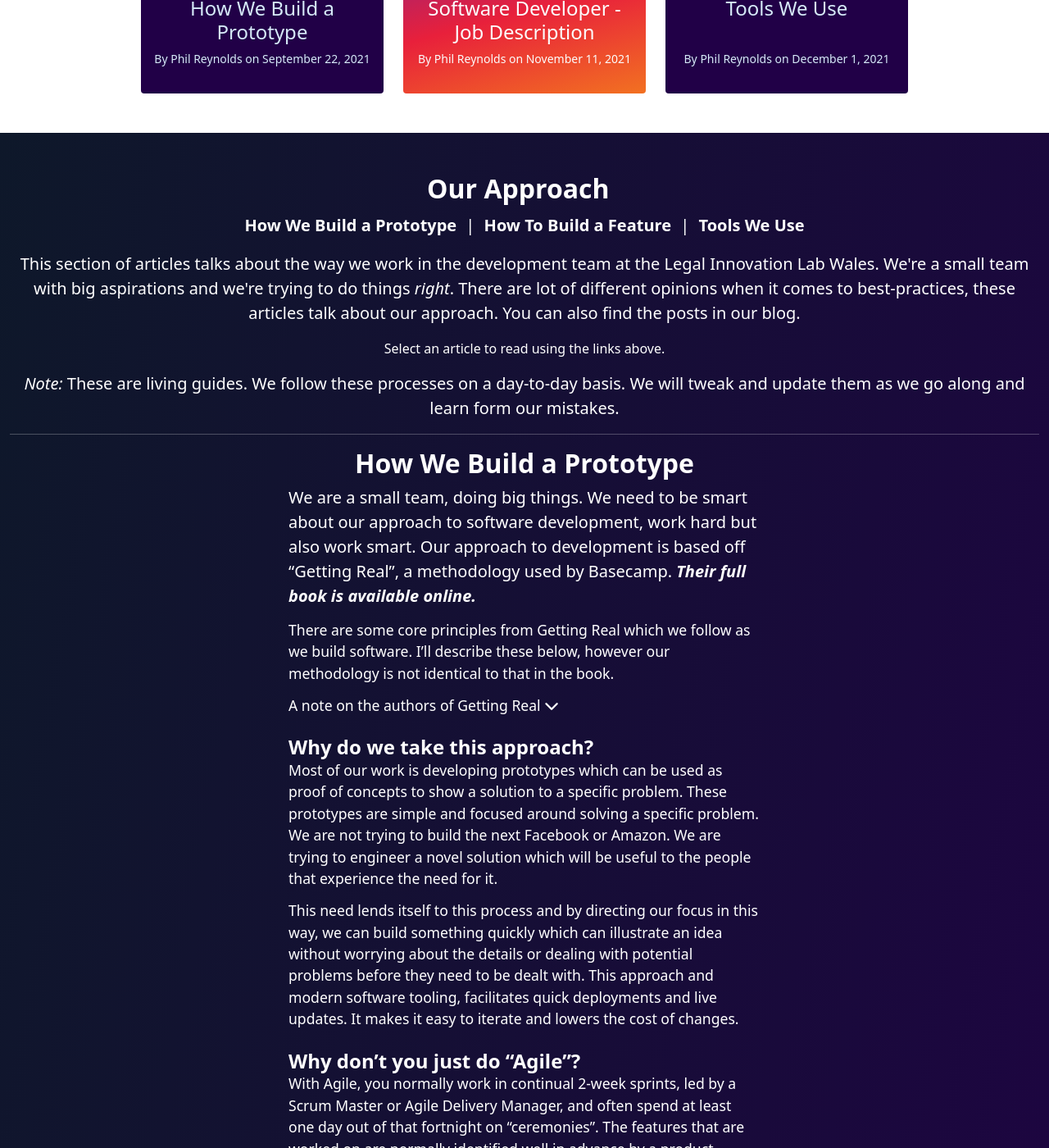
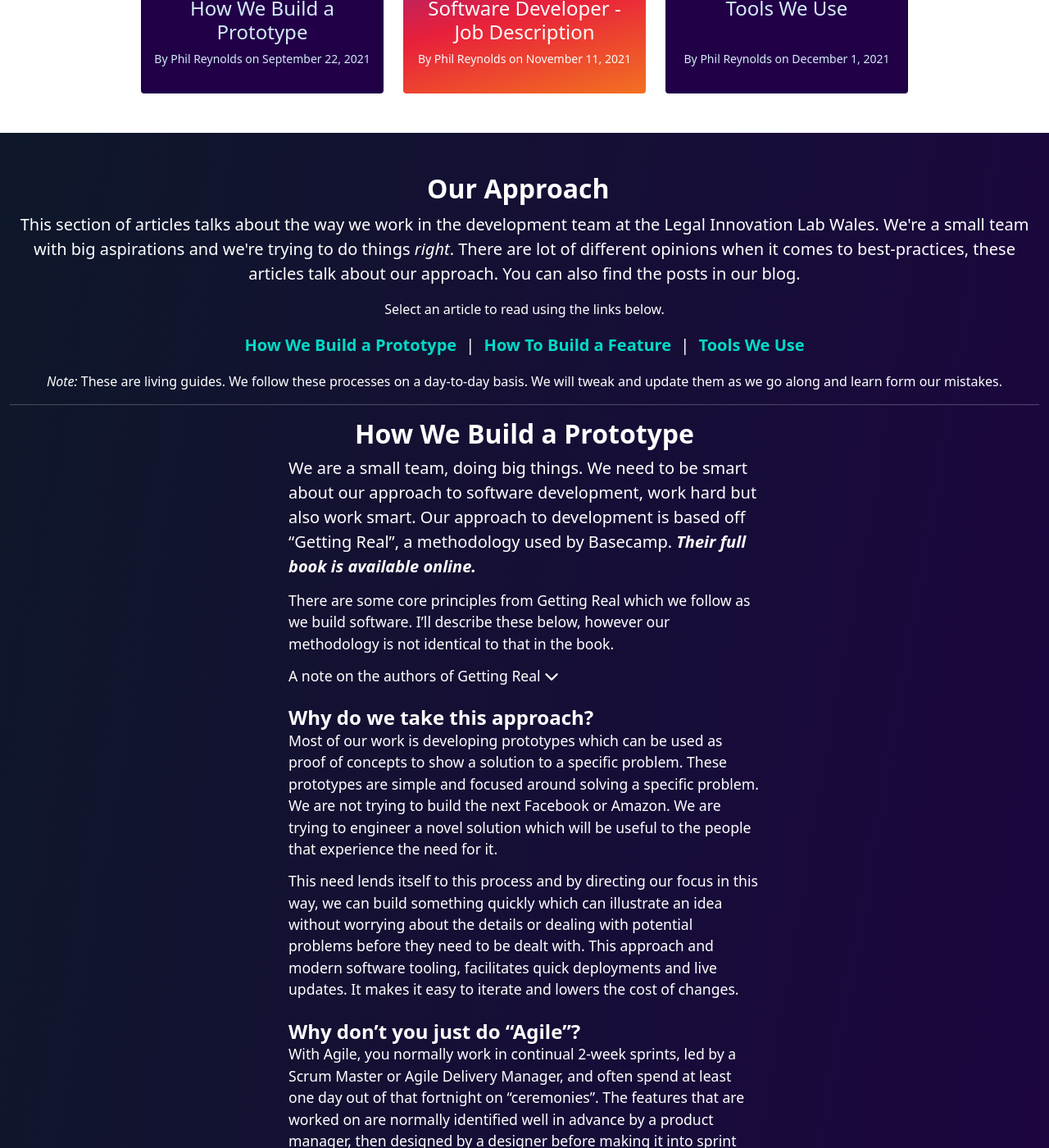
Before and after one commit to Legal-Innovation-Lab-Wales/dev-page, a Jekyll site: the page built from index.html, in a window 1280 px wide and 1400 px high, scrolled down 5175 px. Shown: the whole window at 82% size. Built offline with Jekyll 4.4.1, drawn with Linux system fonts in a browser that asks for light colours; nearby versions of some CDN libraries.

Commit message:
update approach section header

```diff
--- a/_home-sections/approach.liquid
+++ b/_home-sections/approach.liquid
@@ -5,18 +5,20 @@
             <h2><span class="link-spacer"></span>Our Approach
                 <button class="copyLink" onclick="copyText('#approach')"><i class="fas fa-link"></i></button>
             </h2>
+
+            <p class="lead">This section of articles talks about the way we work in the development team at the Legal
+                Innovation Lab Wales. We're a small team with big aspirations and we're trying to do things
+                <em>right</em>. There are lot of different opinions when it comes to best-practices, these articles talk
+                about our approach. You can also find the posts in our blog.</p>
+
+            <p> Select an article to read using the links below.</p>
             <p id="approach-article-titles" class="lead">
                 {% for article in approach-articles %}
                     <button id="select_article_{{ article.short-title }}" value="{{ article.short-title }}" >{{ article.full-title }}</button>
                     {% unless forloop.last %} | {% endunless %}
                 {% endfor %}
             </p>
-            <p class="lead">This section of articles talks about the way we work in the development team at the Legal
-                Innovation Lab Wales. We're a small team with big aspirations and we're trying to do things
-                <em>right</em>. There are lot of different opinions when it comes to best-practices, these articles talk
-                about our approach. You can also find the posts in our blog.</p>
-            <p> Select an article to read using the links above.</p>
-            <p class="lead"><em>Note: </em>These are living guides. We follow these processes on a day-to-day basis.
+            <p><em>Note: </em>These are living guides. We follow these processes on a day-to-day basis.
                 We will tweak and update them as we go along and learn form our mistakes.</p>
             <hr>
         </div>
--- a/assets/css/lilw-custom.css
+++ b/assets/css/lilw-custom.css
@@ -498,12 +498,13 @@ main #approach {
 }
 main #approach button {
   font-weight: 700;
-  color: #ffffff;
+  color: #03DAC6;
   text-decoration: none;
   background: none;
   border: none;
 }
 main #approach button:hover {
+  color: #03DAC6bb;
   text-decoration: underline;
 }
 main #approach article {
--- a/assets/css/main/approach.scss
+++ b/assets/css/main/approach.scss
@@ -4,12 +4,13 @@
 
   button {
     font-weight: 700;
-    color: $white;
+    color: $dark-link;
     text-decoration: none;
     background: none;
     border: none;
 
     &:hover {
+      color: $dark-link-hover;
       text-decoration: underline;
     }
   }
--- a/assets/css/variables.scss
+++ b/assets/css/variables.scss
@@ -117,7 +117,8 @@ $shld-ink: #242b47;
 
 $ed-brand: linear-gradient(125deg, $ink, $dark-gray, $shld-ink);
 
-
+$dark-link: #03DAC6;
+$dark-link-hover: #03DAC6bb;
 
 $phil-grad: linear-gradient(to right top, #E6C229 -20%, #F17105 , #D11149, #6610F2,  #1A8FE3 140%);
 $sp-background-3: linear-gradient(to right top, #051937, #004d7a, #008793, #00bf72, #a8eb12);
```
Also changed, not shown: 1 other file.
